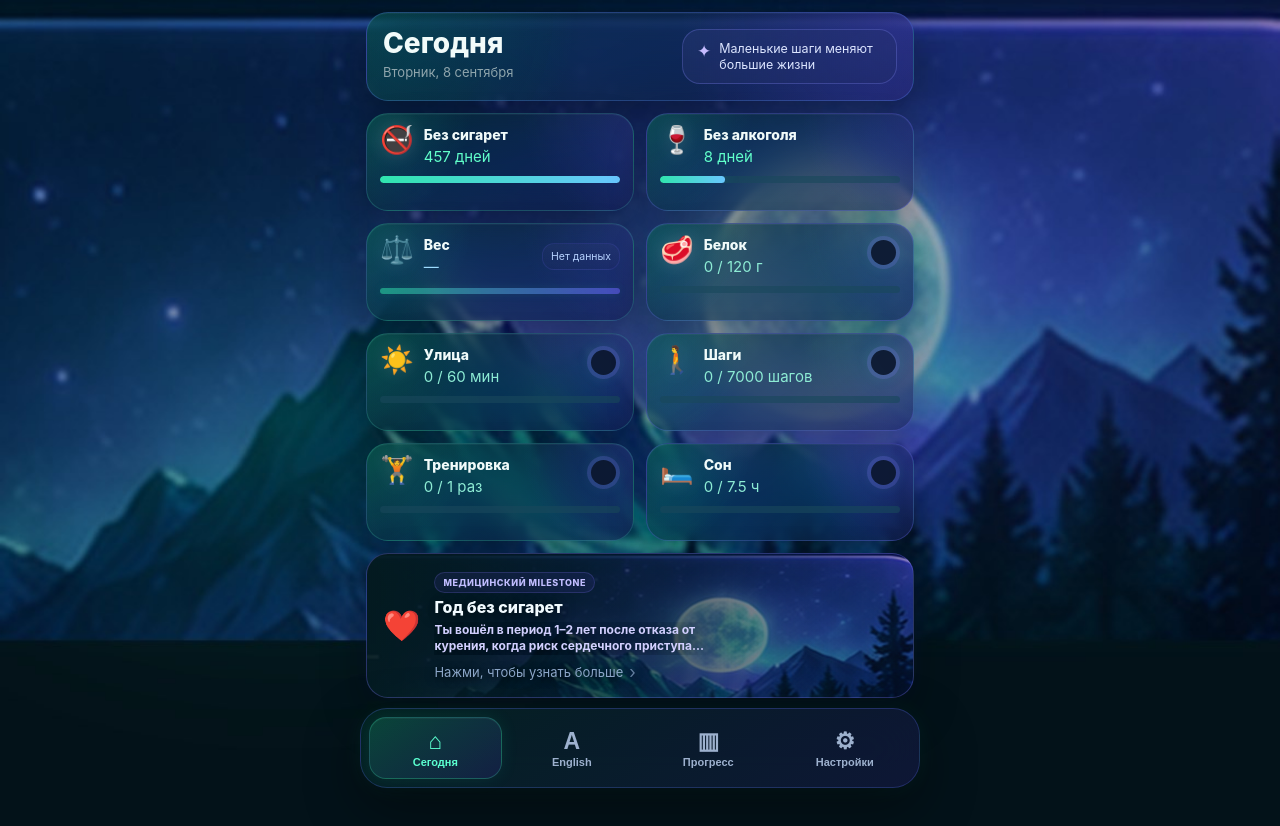
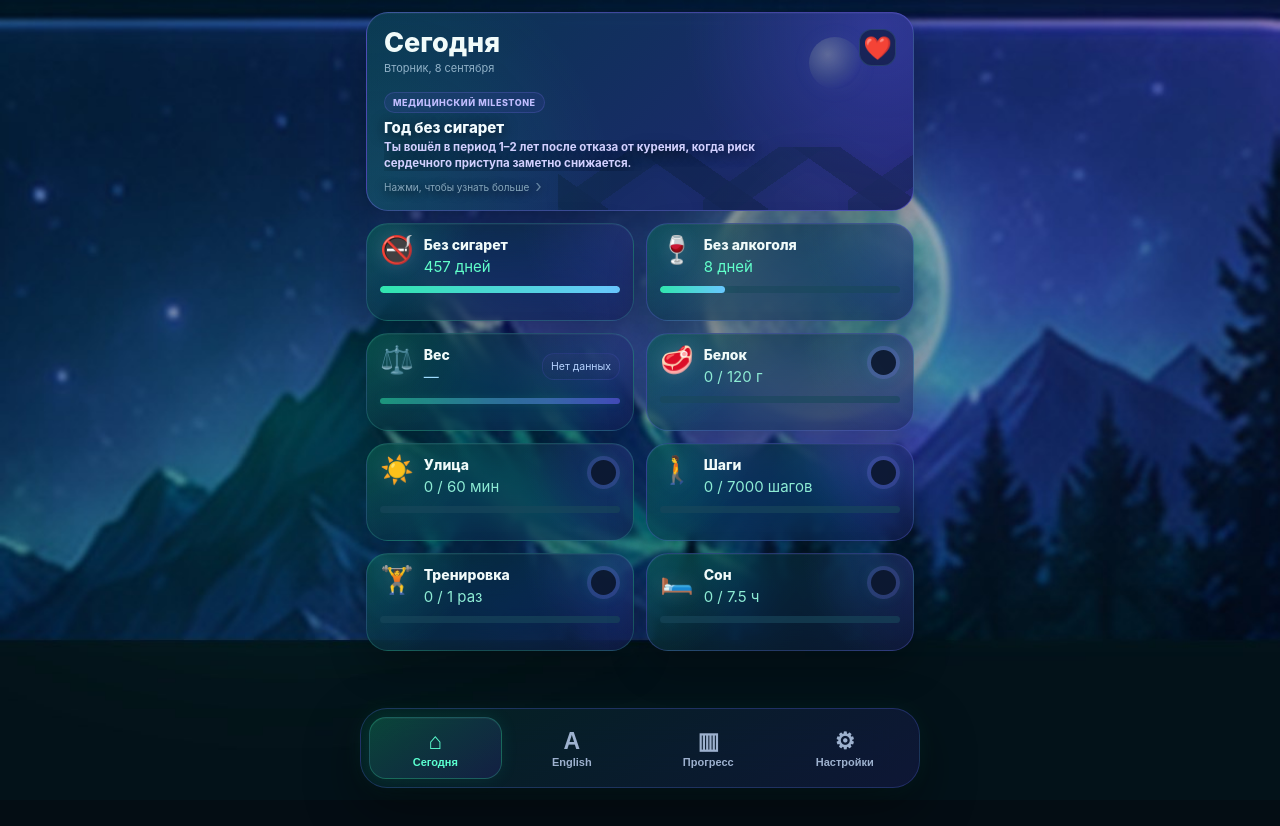
Before and after one commit to Tanerman67/Tracker, a plain HTML site: page index.html in a window 1280 px wide. After the commit the page ends 800 px from the top, so only its background shows below. Drawn offline with Linux system fonts and the light colour scheme.

Commit message:
Add files via upload

```diff
--- a/index.html
+++ b/index.html
@@ -222,7 +222,7 @@ input,select,textarea{
 }
 
 
-/* V6.6 GitHub compact home */
+/* V6.6.1 GitHub compact home */
 .metric-card{
   min-height:98px;
   padding:12px 13px;
@@ -246,7 +246,7 @@ input,select,textarea{
 }
 
 
-/* V6.6 GitHub: smoke/alcohol cards are statistic-only and sit on top */
+/* V6.6.1 GitHub: smoke/alcohol cards are statistic-only and sit on top */
 .metric-static{cursor:default}
 .metric-static .metric-head{align-items:center}
 .metric-mini-stat{
@@ -267,7 +267,7 @@ input,select,textarea{
 }
 
 
-/* V6.6 GitHub Health actual-history view */
+/* V6.6.1 GitHub Health actual-history view */
 .health-data-card{padding:15px 16px}
 .health-data-card .goal-top{align-items:flex-start}
 .health-main{min-width:0;flex:1}
@@ -285,7 +285,7 @@ input,select,textarea{
 }
 
 
-/* V6.6 GitHub Steps input restored on Today */
+/* V6.6.1 GitHub Steps input restored on Today */
 .metric-wide{
   grid-column:1 / -1;
 }
@@ -305,7 +305,7 @@ input,select,textarea{
 }
 
 
-/* V6.6 GitHub — Weight card + exact 2×4 Today grid */
+/* V6.6.1 GitHub — Weight card + exact 2×4 Today grid */
 .metric-weight{
   cursor:pointer;
 }
@@ -341,7 +341,7 @@ input,select,textarea{
 }
 
 
-/* V6.6 GitHub — storage safety status */
+/* V6.6.1 GitHub — storage safety status */
 .storage-ok{color:#71ffd0}
 .storage-warn{color:#ffd27a}
 .backup-reminder{
@@ -363,7 +363,7 @@ input,select,textarea{
 }
 
 
-/* V6.6 GitHub Alcohol calendar */
+/* V6.6.1 GitHub Alcohol calendar */
 .metric-alcohol-clickable{cursor:pointer!important}
 .metric-alcohol-clickable:active{transform:scale(.985)}
 .alcohol-modal{display:none;position:fixed;inset:0;z-index:120;overflow:auto;background:radial-gradient(circle at 10% -5%,rgba(44,223,167,.18),transparent 27%),radial-gradient(circle at 100% 7%,rgba(107,102,255,.22),transparent 31%),linear-gradient(180deg,rgba(4,13,22,.99),rgba(5,9,18,.995));-webkit-overflow-scrolling:touch}
@@ -770,20 +770,170 @@ input,select,textarea{
   #today .hero-pill{max-width:190px;padding:10px 12px;font-size:11.5px}
 }
 
+
+/* V6.6.1 — merge Today/date and Motivation into one top card */
+#today .home-stack{gap:12px}
+
+.today-combined-hero{
+  position:relative;
+  overflow:hidden;
+  min-height:150px;
+  padding:16px 17px 15px;
+  cursor:pointer;
+  background:
+    radial-gradient(circle at 94% 8%,rgba(101,92,255,.28),transparent 36%),
+    radial-gradient(circle at 2% 92%,rgba(38,220,165,.12),transparent 42%),
+    linear-gradient(135deg,rgba(9,54,79,.97),rgba(35,38,118,.96));
+  border-color:rgba(97,201,224,.27);
+  box-shadow:0 14px 36px rgba(0,0,0,.24),inset 0 1px 0 rgba(255,255,255,.035);
+}
+.today-combined-hero.milestone{
+  border-color:rgba(78,245,192,.34);
+  box-shadow:0 14px 38px rgba(0,0,0,.25),0 0 24px rgba(44,223,167,.07),inset 0 1px 0 rgba(255,255,255,.035);
+}
+.today-combined-hero.medical{border-color:rgba(133,122,255,.36)}
+
+.today-combined-top{
+  position:relative;
+  z-index:3;
+  display:flex;
+  align-items:flex-start;
+  justify-content:space-between;
+  gap:12px;
+}
+.today-combined-hero .hero-title{
+  font-size:27px;
+  line-height:1;
+  margin:0;
+}
+.today-combined-hero .hero-date{
+  margin-top:5px;
+  font-size:11px;
+  color:#91b2c8;
+}
+.today-motivation-icon{
+  flex:0 0 auto;
+  width:37px;
+  height:37px;
+  display:grid;
+  place-items:center;
+  border-radius:13px;
+  font-size:23px;
+  background:rgba(4,18,29,.48);
+  border:1px solid rgba(119,218,226,.15);
+  backdrop-filter:blur(8px);
+  -webkit-backdrop-filter:blur(8px);
+}
+.today-motivation-body{
+  position:relative;
+  z-index:3;
+  width:min(82%,560px);
+  margin-top:15px;
+}
+.today-combined-hero .motivation-kicker{margin-bottom:6px}
+.today-combined-hero .quote-text{
+  position:relative;
+  z-index:3;
+  max-width:none;
+  font-size:15px;
+  line-height:1.28;
+}
+.today-combined-hero .motivation-card-title{
+  font-size:15px;
+  line-height:1.15;
+  margin-bottom:4px;
+}
+.today-combined-hero .motivation-card-fact{
+  max-width:none;
+  font-size:11.5px;
+  line-height:1.34;
+  -webkit-line-clamp:2;
+}
+.today-combined-hero .quote-sub{
+  margin-top:7px;
+  font-size:10px;
+  color:#86a7bc;
+}
+.today-hero-art{
+  position:absolute;
+  inset:0;
+  z-index:1;
+  pointer-events:none;
+  opacity:.35;
+}
+.today-hero-moon{
+  position:absolute;
+  right:52px;
+  top:24px;
+  width:52px;
+  height:52px;
+  border-radius:50%;
+  background:radial-gradient(circle at 36% 34%,rgba(229,239,201,.82),rgba(151,174,165,.42) 48%,rgba(117,116,210,.10) 72%,transparent 73%);
+  box-shadow:0 0 22px rgba(169,181,231,.16);
+}
+.today-hero-mountains{
+  position:absolute;
+  left:35%;
+  right:-8%;
+  bottom:-7px;
+  height:70px;
+  background:
+    linear-gradient(145deg,transparent 0 34%,rgba(6,32,45,.72) 34% 52%,transparent 52%) 0 100%/145px 78px repeat-x,
+    linear-gradient(215deg,transparent 0 38%,rgba(5,25,39,.78) 38% 55%,transparent 55%) 50px 100%/160px 82px repeat-x;
+  filter:drop-shadow(0 -2px 8px rgba(0,0,0,.18));
+}
+#today #todayGrid{margin-top:0}
+
+@media(max-width:430px){
+  #today .today-combined-hero{
+    min-height:142px;
+    padding:15px 15px 14px;
+  }
+  #today .today-combined-hero .hero-title{font-size:26px}
+  #today .today-motivation-body{
+    width:88%;
+    margin-top:13px;
+  }
+  #today .today-combined-hero .motivation-card-title{font-size:14px}
+  #today .today-combined-hero .motivation-card-fact{font-size:11px}
+  #today .today-hero-moon{
+    right:38px;
+    top:23px;
+    width:47px;
+    height:47px;
+  }
+}
+
 </style>
 </head>
 <body>
 <div class="app">
-<section id="today" class="section active"><div class="home-stack"><div class="hero card"><div class="hero-row"><div><div class="hero-title">Сегодня</div><div class="hero-date" id="heroDate"></div></div><div class="hero-pill"><span class="hero-star">✦</span><span id="heroTip">Маленькие шаги меняют большие жизни</span></div></div></div><div id="todayGrid" class="metric-grid"></div><div id="motivationCard" class="quote-card card motivation-card" onclick="openMotivationDetail()">
-  <div class="quote-left" id="motivationIcon">🌱</div>
-  <div class="motivation-copy">
-    <div class="motivation-kicker" id="motivationKicker"></div>
-    <div class="quote-text" id="motivationText">Дисциплина сегодня — свобода завтра.</div>
-    <div class="quote-sub" id="motivationSub">Мой ритм</div>
+<section id="today" class="section active">
+  <div class="home-stack">
+    <div id="motivationCard" class="hero card motivation-card today-combined-hero" onclick="openMotivationDetail()">
+      <div class="today-combined-top">
+        <div>
+          <div class="hero-title">Сегодня</div>
+          <div class="hero-date" id="heroDate"></div>
+        </div>
+        <div class="today-motivation-icon" id="motivationIcon">🌱</div>
+      </div>
+
+      <div class="today-motivation-body">
+        <div class="motivation-kicker" id="motivationKicker"></div>
+        <div class="quote-text" id="motivationText">Дисциплина сегодня — свобода завтра.</div>
+        <div class="quote-sub" id="motivationSub">My Rhythm</div>
+      </div>
+
+      <div class="today-hero-art" aria-hidden="true">
+        <div class="today-hero-moon"></div>
+        <div class="today-hero-mountains"></div>
+      </div>
+    </div>
+
+    <div id="todayGrid" class="metric-grid"></div>
   </div>
-  <div class="quote-art"><div class="moon"></div><div class="mount"></div></div>
-</div></div></section>
-
+</section>
 
 <section id="english" class="section">
   <div class="category-head">
@@ -883,7 +1033,7 @@ input,select,textarea{
       Каждое сохранение дублируется локально: основная база + зеркало + IndexedDB snapshots + recovery cache.
       Внешний JSON-backup всё равно нужен перед удалением PWA или очисткой Safari.
     </div>
-    <div class="row"><span>Версия приложения</span><strong id="appVersionText">V6.6 GitHub</strong></div>
+    <div class="row"><span>Версия приложения</span><strong id="appVersionText">V6.6.1 GitHub</strong></div>
     <div class="row"><span>Версия структуры данных</span><strong id="schemaVersionText">2</strong></div>
     <div class="row"><span>Локальная защита</span><strong id="vaultStatusText">Проверяем…</strong></div>
     <div class="row"><span>Snapshots</span><strong id="vaultSnapshotText">—</strong></div>
@@ -1159,7 +1309,7 @@ input,select,textarea{
 </div></div>
 
 <script>
-const APP_VERSION='6.6-github';
+const APP_VERSION='6.6.1-github';
 const DATA_KEY='my-life-tracker-data';
 const MIRROR_KEY='my-life-tracker-data-mirror-v1';
 const CURRENT_SCHEMA_VERSION=2;
@@ -1671,7 +1821,6 @@ const UI_EN = new Map([
 ['Нажми, чтобы отметить сегодня','Tap to check today'],
 
 ['Лучше, чем вчера','Better than yesterday'],
-['Маленькие шаги меняют большие жизни','Small steps change big lives'],
 ['Добавить занятие ＋','Add a session ＋'],
 ['Без сигарет','Smoke-free'],
 ['Без алкоголя','Alcohol-free'],
@@ -2876,9 +3025,8 @@ function renderToday(){
  enW=['Sunday','Monday','Tuesday','Wednesday','Thursday','Friday','Saturday'],
  ruM=['января','февраля','марта','апреля','мая','июня','июля','августа','сентября','октября','ноября','декабря'],
  enM=['January','February','March','April','May','June','July','August','September','October','November','December'];
- const heroDateEl=document.getElementById('heroDate'),heroTipEl=document.getElementById('heroTip');
+ const heroDateEl=document.getElementById('heroDate');
  if(heroDateEl)heroDateEl.textContent=lang==='en'?`${enW[now.getDay()]}, ${now.getDate()} ${enM[now.getMonth()]}`:`${ruW[now.getDay()]}, ${now.getDate()} ${ruM[now.getMonth()]}`;
- if(heroTipEl)heroTipEl.textContent=trText('Маленькие шаги меняют большие жизни','Small steps change big lives');
 
  const cards=[
   {id:'smoke',kind:'special',emoji:'🚭',ru:'Без сигарет',en:'Smoke-free'},
--- a/sw.js
+++ b/sw.js
@@ -1,4 +1,4 @@
-const CACHE='my-rhythm-v6.6-safe-reorg-github-pages';
+const CACHE='my-rhythm-v6.6.1-combined-today-github-pages';
 const ASSETS=[
   './',
   './index.html',
```
Also changed, not shown: README.txt.
